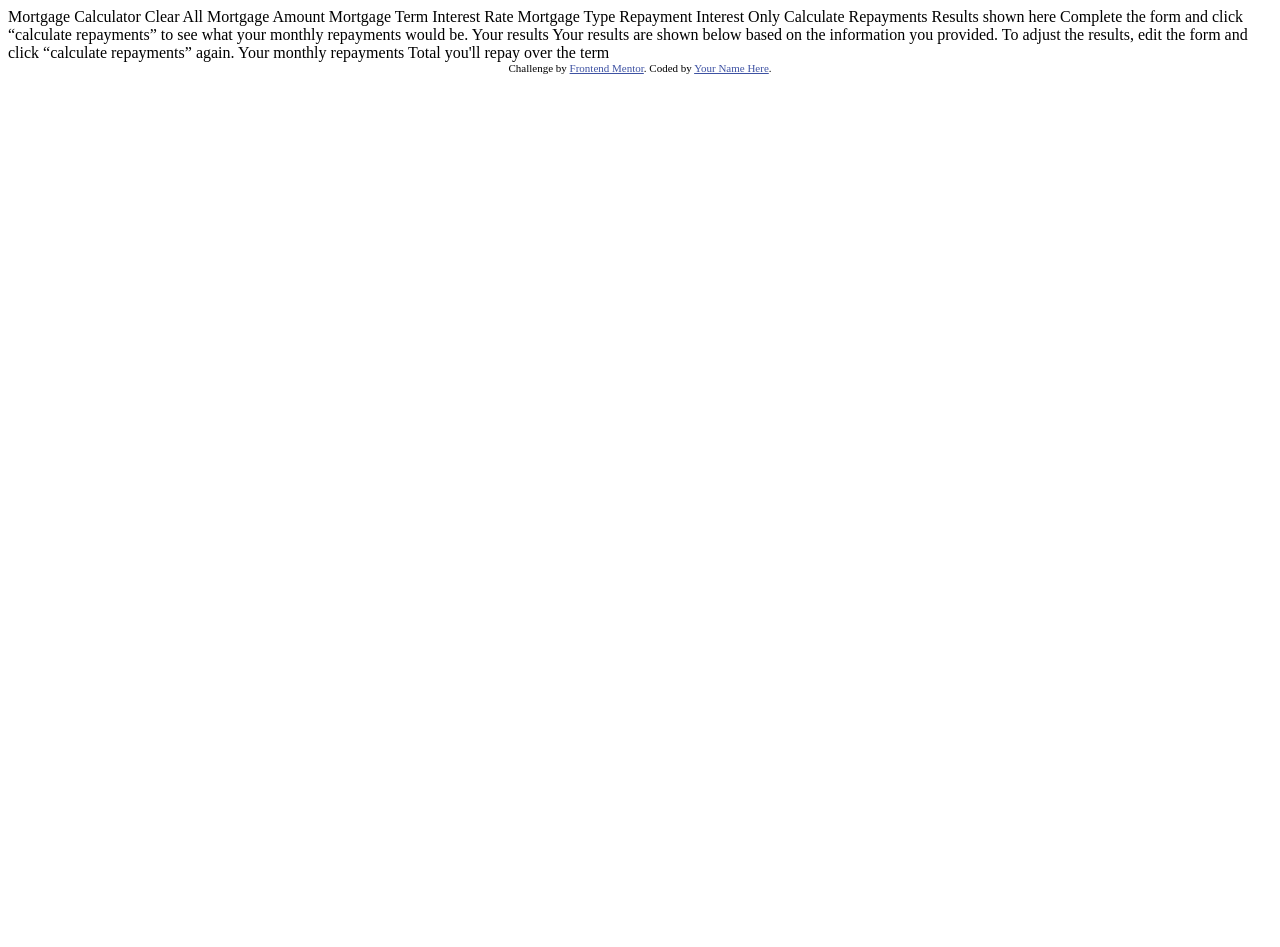
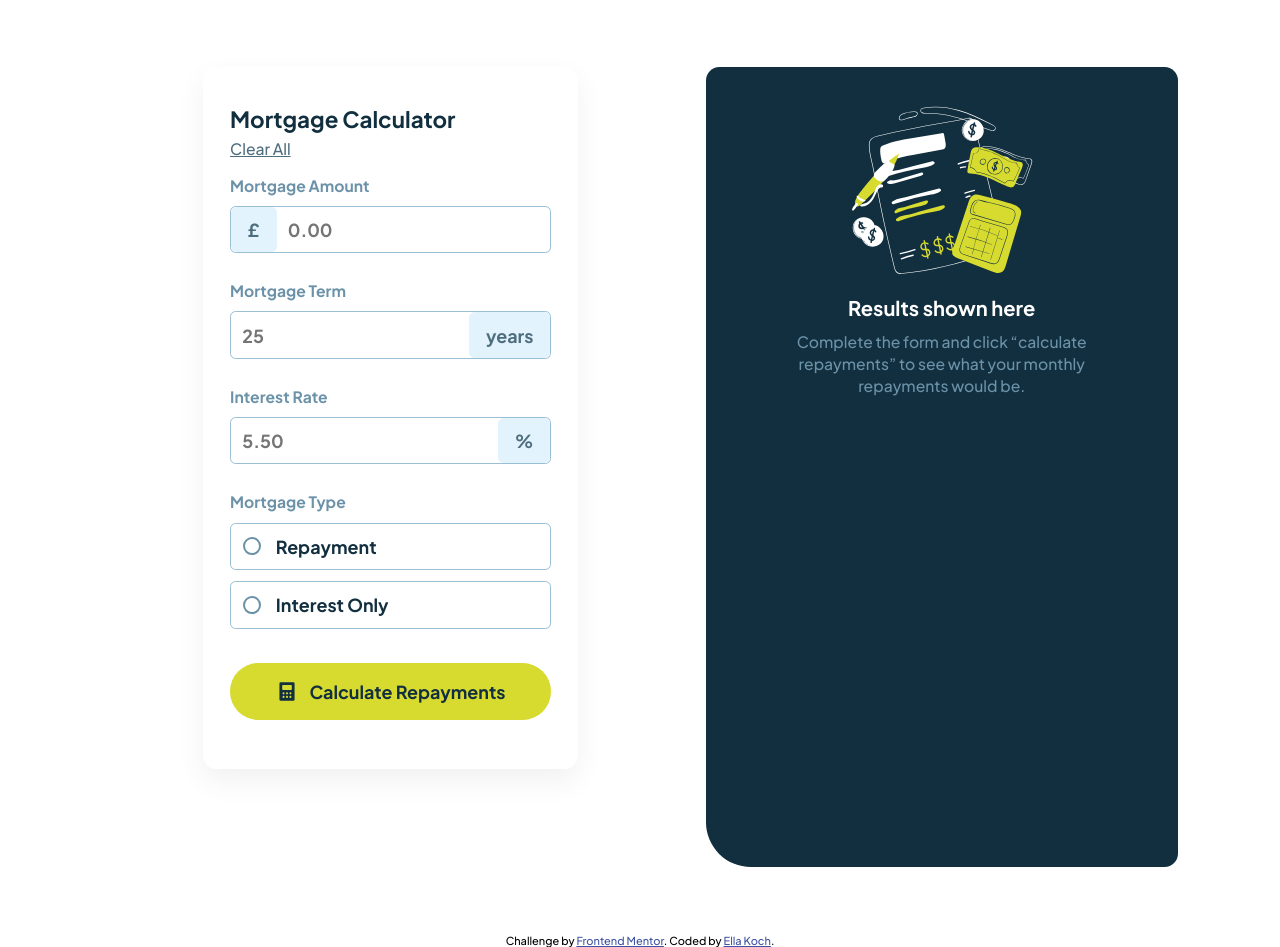
Before and after one commit to ellamkoch/fem-mortgage-calculator, a plain HTML site: page index.html in a window 1280 px wide. Before the commit the page ends 800 px from the top, so only its background shows below. Drawn offline with Linux system fonts and the light colour scheme.

Commit message:
updated files by following along w/ videos from class and reviewing repo. additional style updates and readme after that

```diff
--- a/index.html
+++ b/index.html
@@ -7,55 +7,152 @@
   <link rel="icon" type="image/png" sizes="32x32" href="./assets/images/favicon-32x32.png">
 
   <title>Frontend Mentor | Mortgage repayment calculator</title>
-
-  <!-- Feel free to remove these styles or customise in your own stylesheet 👍 -->
+<!-- Inline CSS to adjust font size, center it and the color for links on the pg. attribution targets what's inside the <a> element or what is in the {} brackets-->
   <style>
-    .attribution { font-size: 11px; text-align: center; }
+    .attribution { font-size: 11px; text-align: center;}
     .attribution a { color: hsl(228, 45%, 44%); }
   </style>
+
+<!-- Mobile and Desktop Stylesheets-->
+  <link rel="stylesheet" href="./styles/mobile.styles.css">
+  <link rel="stylesheet" href="./styles/desktop.styles.css">
 </head>
 <body>
+  <main id="main" class="main">
+    <section class="main__leftColumn flex-col-center"><!-- 2nd part of this is short hand to say that this area uses flex, and is in a column and will be centered-->
+      <header class="site-header">
+        <h1 class="site-header__title">Mortgage Calculator</h1>
+          <a href="#" class="site-header__clear" id="clearAll">Clear All</a>
+          <span id="clearHint" class="sr-only"></span><!--sr is for screen readers only, a lil bit of aria--><!--span is an inline container so you can target that lil piece, like i did in the hotel form with the # of registered ppl checked in-->
+      </header>
+<!-- Form starts here-->
+      <form class="calculator flex-col-center" id="mortgageForm">
+        <div class="calculator__container flex-col-center">
+        <!-- Mortgage Amount-->
+        <label for="amount" class="calculator__container__label">Mortgage Amount</label>
 
-  Mortgage Calculator
-  Clear All
+        <div class="input">
+          <span class="input__prefix" aria-hidden="true">&pound;</span> <!-- puts in the pound sign-->
+        <input
+              id="amount"
+              name="amount"
+              class="input__control"
+              type="number"
+              inputmode="decimal"
+              min="0"
+              step="0.01"
+              placeholder="0.00"
+              />
+        </div>
+        <p class="input__error"></p><!-- for targeting input errors later-->
+        </div>
 
-  Mortgage Amount
+         <div class="calculator__container flex-col-center">
+          <label for="years" class="calculator__container__label">Mortgage Term</label>
 
-  Mortgage Term
+          <div class="input">
+            <input
+              id="years"
+              name="years"
+              class="input__control"
+              type="number"
+              inputmode="numeric"
+              min="1"
+              max="50"
+              step="1"
+              placeholder="25"
+              aria-describedby="yearsHelp"
+            /><!-- yearsHelp connects this to the mortgage term above for screen reader accessibility-->
+            <span class="input__suffix" aria-hidden="true">years</span>
+          </div>
 
-  Interest Rate
+          <p class="input__error"></p>
+        </div>
 
-  Mortgage Type
-  Repayment
-  Interest Only
+        <div class="calculator__container flex-col-center">
+          <label for="rate" class="calculator__container__label">Interest Rate</label>
 
-  Calculate Repayments
+          <div class="input">
+            <input
+              id="rate"
+              name="rate"
+              class="input__control"
+              type="number"
+              inputmode="decimal"
+              min="0"
+              max="100"
+              step="0.01"
+              placeholder="5.50"
+              aria-describedby="rateHelp"
+            />
+            <span class="input__suffix" aria-hidden="true">%</span>
+          </div>
 
-  <!-- Empty results start -->
+          <p class="input__error"></p>
+        </div>
 
-  Results shown here
+        <div class="calculator__container flex-col-center">
+          <label for="rate" class="calculator__container__label">Mortgage Type</label>
 
-  Complete the form and click “calculate repayments” to see what
-  your monthly repayments would be.
+          <div class="choice flex-col-center">
+            <label class="choice__item">
+              <input type="radio" name="type" value="repayment" />
+              <span>Repayment</span>
+            </label>
+            <label class="choice__item">
+              <input type="radio" name="type" value="interest-only" />
+              <span>Interest Only</span>
+            </label>
+          </div>
 
-  <!-- Empty results end -->
+          <p class="input__error"></p>
+        </div>
 
-  <!-- Completed results start -->
+        <!-- Submit -->
+        <div class="actions">
+          <button class="btn btn--primary" type="submit">
+            <span aria-hidden="true" class="btn__icon">
+              <img src="./assets/images/icon-calculator.svg" alt="A Calculator Icon">
+            </span>
+            <span class="btn__text">Calculate Repayments</span>
+          </button>
+        </div>
+      </form>
+    </section>
+<!-- Right Column in desktop, or results section of mobile-->
+    <section class="main__rightColumn">
+      <div class="main__rightColumn_default flex-col-center">
+        <div class="main__rightColumn_default__img">
+          <img src="./assets/images/illustration-empty.svg" alt="Illustration of an empty calculator">
+        </div>
 
-  Your results
+        <p class="main__rightColumn__default__title">Results shown here</p>
 
-  Your results are shown below based on the information you provided.
-  To adjust the results, edit the form and click “calculate repayments” again.
+        <p class="main__rightColumn__default__text">Complete the form and click “calculate repayments” to see what your monthly repayments would be.</p>
+        </div>
+        <div class="main__rightColumn__results" style="display: none;">
+          <p class="main__rightColumn__results__title">Your results</p> <!-- inline css to hide it initially-->
+        <p class="main__rightColumn__results__text"> Your results are shown below based on the information you provided. To adjust the results, edit the form and click "calculate repayments" again.</p>
+        <div class="resultsContainer">
+          <div class="resultsContainer__monthlyPayments" id="withBorder">
+            <p class="resultsContainer__text">Your monthly repayments</p>
+            <p id="monthlyResult"></p>
+          </div>
 
-  Your monthly repayments
-
-  Total you'll repay over the term
-
-  <!-- Completed results end -->
+          <div class="resultsContainer__monthlyPayments">
+            <p class="resultsContainer__text">Total you'll repay over the term</p>
+            <p id="totalResult"></p>
+          </div>
+        </div>
+      </div>
+    </section>
+  </main>
 
   <div class="attribution">
     Challenge by <a href="https://www.frontendmentor.io?ref=challenge">Frontend Mentor</a>.
-    Coded by <a href="#">Your Name Here</a>.
+    Coded by <a href="#">Ella Koch</a>.
   </div>
+<!-- JS file-->
+  <script type="module" src="./js/main.js"></script>
 </body>
 </html>
--- /dev/null
+++ b/js/calculatemortgage.js
@@ -0,0 +1,43 @@
+/**
+ * computeMortgage
+ * ----------------------------------------------------------
+ * Pure function: returns an object with monthly and total.
+ * @param {number} principal Loan amount (P)
+ * @param {number} years Loan term in years
+ * @param {number} annualRate Annual percentage rate (APR), e.g., 5.5 for 5.5%
+ * @param {"repayment"|"interest-only"} type Mortgage type
+ */
+function computeMortgage(principal, years, annualRate, type = "repayment") {
+  // Defensive checks to avoid NaN propagation
+  const P = Number(principal);
+  const n = Number(years) * 12;
+  const r = Number(annualRate) / 100 / 12;
+
+  if (!(P > 0) || !(n > 0) || !(r >= 0)) {
+    throw new Error("Invalid inputs for mortgage calculation.");
+  }
+
+  if (type === "interest-only") {
+    // Monthly is interest only; principal remains outstanding.
+    const monthly = P * r;
+    const total = monthly * n + P; // informative figure over the term
+    return { monthly, total, type };
+  }
+
+  // Amortizing repayment mortgage
+  if (r === 0) {
+    // Edge case: 0% APR — simple division
+    const monthly = P / n;
+    const total = monthly * n;
+    return { monthly, total, type };
+  }
+
+  const pow = Math.pow(1 + r, n);
+  const monthly = (P * r * pow) / (pow - 1);
+  const total = monthly * n;
+
+  // Return the monthly payment, the total amount +/-, the type
+  return { monthly, total, type };
+}
+
+export default computeMortgage;
--- /dev/null
+++ b/js/main.js
@@ -0,0 +1,67 @@
+// js imports
+import computeMortgage from './calculatemortgage.js';
+
+// Html selectors
+const mainForm =document.getElementById("mortgageForm");
+const amountInput = document.getElementById("amount");
+const termInput = document.getElementById("years");
+const interestInput = document.getElementById("rate");
+
+//console.log(js);
+
+// Result Selectors
+const defaultResults = document.querySelector('.main__rightColumn__default');
+const actualResults = document.querySelector('.main__rightColumn__results');
+const monthlyText = document.getElementById("monthlyResult");
+const totalResult = document.getElementById("totalResult");
+
+// event listeners
+mainForm.addEventListener('submit', (e) => {
+    // prevents default action, aka refresh of screen
+    e.preventDefault();
+    // testing submit
+    //console.log("test submit"); // checks submit
+
+    // getting the values
+    const amount = amountInput.value;
+    const years= termInput.value;
+    const interest = interestInput.value;
+
+    // Calls the validation function
+    let isAmountValid = isInputValid(amount, 'amount');
+
+    if(!isAmountValid.valid) {
+        amountInput.parentElement.classList.add('invalid'); // adding a class list
+
+        // shows the eror message
+        amountInput.parentElement.nextElementSibling.innerText = isAmountValid.message;
+        // makes sure the program stops in here. use 'return' keyword to make a function stop.
+        return;
+    }
+
+    const result = computeMortgage(amount, years, interest);
+
+    console.log(result);
+
+    // makes default result disappear
+    defaultResults.style.display = 'none';
+
+// Rounds the # to 2 decimal points
+    const monthlyPaymentsR = Math.round(result.monthly * 100) / 100;
+
+    // want to apply results to the actual text inputs
+    monthlyText.innerText = monthlyPaymentsR;
+    totalResult.innerText = result.total.toFixed(2); // also rounds to 2 decimal points
+
+    // displays the results container
+    actualResults.style.display = 'block';
+
+});
+
+// validation function
+function isInputValid(input, type) {
+    return   {
+        valid: false,
+        message: "The field is required",
+    };
+}
--- /dev/null
+++ b/styles/desktop.styles.css
@@ -0,0 +1,28 @@
+/* Media Queries To change the background color */
+@media (min-width: 900px) {
+  .main {
+    max-width: 1120px;
+    margin: 6rem auto;
+    padding: 0 2rem;
+    display: grid;
+    grid-template-columns: 1.1fr 0.9fr; /* form a bit wider */
+    gap: 2.4rem;
+    align-items: stretch;
+  }
+  .main__leftColumn {
+    background: #fff;
+    padding: 2.4rem;
+    border-radius: 1.2rem;
+    box-shadow: 0 12px 30px rgba(0,0,0,.06);
+  }
+  .main__rightColumn {
+    background: hsl(202, 55%, 16%); /* slate-900 */
+    color: #fff;
+    border-radius: 1.2rem;
+    padding: 3rem 2.4rem;
+    /* big rounded corner like comps */
+    border-bottom-left-radius: 4rem;
+  }
+  .main__rightColumn__default,
+  .main__rightColumn__results { height: 100%; }
+}
--- /dev/null
+++ b/styles/mobile.styles.css
@@ -0,0 +1,335 @@
+/* Variables from the _variables.css file*/
+@import './utils/variables.css';
+@import './utils/utilities.css';
+
+
+/*resets styles*/
+*,
+*::before,
+*::after {
+    margin:0;
+    padding:0;
+    box-sizing: border-box;
+}
+
+/* 1 REM = 10pxx at this percentage. 1 rem = 16px at 100%*/
+html {
+    font-size: 70%;
+}
+
+html, body {
+    height: 100%;
+}
+
+body {
+    font-family: 'Plus Jakarta Medium', sans-serif;
+    width: 100%;
+    height: 100%;
+    min-height: 100vh;
+}
+
+.main {
+    background-color: hsl(0, 0%, 100%);
+    width: 100%;
+    height: 100%;
+    display: flex;
+    flex-direction: column;
+    align-items: center;
+    justify-content: center;
+
+}
+
+/* Left column styles*/
+.main__leftColumn {
+    width: 90%;
+    min-height: 50%;
+    height: fit-content;
+    max-width: 375px;
+    /*padding: 16px;*/
+    margin: 0 auto;
+}
+
+/* header styles*/
+
+.site-header {
+    width: 100%;
+    margin-bottom: 1.6rem;
+}
+
+.site-header__title {
+    font-size: 2rem;
+    font-family: 'Plus Jakarta Bold';
+    margin: 1rem 0 0.5rem;
+    color: var(--color-slate-900);
+
+}
+
+.site-header__clear {
+    font-size: 1.4rem;
+    text-decoration: underline;
+    color: var(--color-slate-700);
+
+}
+
+/* form styles*/
+.calculator {
+    width: 100%;
+    display: flex;
+    flex-direction: column;
+    padding-bottom: 2rem; /* added space here for mobile view*/
+
+}
+
+.calculator__container {
+    align-items: flex-start;
+    gap: 1rem;
+    width: 100%;
+
+}
+
+.calculator__container__label {
+    font-size: 1.4rem;
+    color: var(--color-slate-500);
+    font-family: 'Plus Jakarta Bold';
+}
+
+.input {
+    position: relative; /*makes sure whatever is nested in side of this depends on the container its enclosed in*/
+    border: solid 1px var(--color-slate-300);
+    width: 100%;
+    display: flex;
+    align-items: center;
+    /* padding: 1rem; */
+    border-radius: 0.5rem;
+    color: var(--color-slate-700);
+    font-family: 'Plus Jakarta Bold';
+    font-size: 1.4rem;
+}
+
+.input__prefix,
+.input__suffix {
+    background-color: var(--color-slate-100);
+    padding: 1rem 1.5rem;
+    border-radius: 0.5rem;
+    border-top-left-radius: 0.5rem;
+    border-bottom-left-radius: 0.5rem;
+    font-family:'Plus Jakarta Bold';
+    font-size: 1.6rem;
+    color: var(--color-slate-700);
+
+}
+
+.input__control {
+    border: none;
+    width: 100%;
+    outline: none; /* removes outline of the border when selected*/
+    margin-left: 1rem;
+    font-family: 'Plus Jakarta Bold';
+    color: var(--color-slate-900);
+    line-height: 1.3;
+    font-size: 1.6rem;/* fixes the font size issue in the inputs*/
+}
+
+/* choice styles*/
+.choice {
+    align-items: flex-start;
+    width: 100%;
+    gap: 1rem;
+    color: var(--color-slate-700);
+
+}
+
+.choice__item {
+    position: relative;
+    display: block; /* did block into flex to fix alignment issue with radio buttons*/
+    width: 100%;
+}
+
+.choice__item span {
+    display: block;
+    width: 100%;
+    padding: 1rem 1rem 1rem 4rem; /* last button is the left side, which makes room for the radio */
+    border: 1px solid var(--color-slate-300);
+    border-radius: 0.5rem;
+    font-family: 'Plus Jakarta Bold';
+    font-size: 1.6rem;
+    color: var(--color-slate-900);
+}
+
+.choice__item input[type="radio"] {
+  appearance: none; /* hides users colors and uses intended styles. had problems with mine not taking the lime green color like it should */
+  position: absolute;
+  left: 1.2rem;  /* lines up inside the span */
+  top: 50%;
+  transform: translateY(-50%);
+  width: 1.6rem; /* changes width and height (next line) of the radio*/
+  height: 1.6rem;
+  border: 2px solid var(--color-slate-500);
+  border-radius: 50%;
+  background: #fff;
+}
+
+.choice__item input[type="radio"]:checked {
+    border-color: var(--color-primary);
+    background: radial-gradient(circle at center, var(--color-primary) 50%, transparent 51%); /* creates the filled in circle when selected */
+
+}
+
+.choice__item input[type="radio"]:checked + span { /* need this for highlighting when selected*/
+  background-color: hsl(61 70% 52% / 0.18);
+  border-color: var(--color-primary);
+}
+
+/* span {
+    font-size: 1.4rem;
+    font-family: 'Plus Jakarta Bold';
+    color: var(--color-slate-500);
+
+} removed to try and get colors closer to the original*/
+
+.actions {
+    width: 100%;
+    margin-top: 0.6rem;
+}
+
+.btn {
+    display: inline-flex;
+    align-items: center;
+    justify-content: center;
+    width: 100%;
+    border: none;
+    background-color: var(--color-primary);
+    padding: 1.5rem 2rem;
+    border-radius: 100px;
+    font-size: 1.6rem;
+    font-family: 'Plus Jakarta Bold';
+    color: var(--color-slate-900);
+    gap: 1rem;
+
+}
+
+.btn__text {
+    /* margin-left: 3rem; */
+    font-size: 1.6rem;
+    font-family: 'Plus Jakarta Bold';
+    color: var(--color-slate-900);
+    margin: 0;
+
+
+}
+
+.btn__icon {
+    position: static;
+    transform: none;
+}
+
+.btn__icon img {
+    display: block;
+    width: 1.25em;
+    height: 1.25em;
+}
+
+/* Right column styles*/
+.main__rightColumn {
+    background-color: var(--color-slate-900); /*linking to variables in variables.css*/
+    width: 100%; /* so it matches the other column*/
+    min-height: 40%;
+    padding: 3rem 0 6rem;
+
+}
+
+.main__rightColumn__default,
+.main__rightColumn__results {
+    color: var(--color-white);
+    width: 90%;
+    max-width: 375px;
+    margin: 0 auto 2rem;
+
+
+}
+
+.main__rightcolumn__default {
+    text-align: center;
+}
+
+.main__rightcolumn__results {
+    text-align: left;
+}
+
+.main__rightColumn__default__title,
+.main_rightColumn__results__title {
+    font-size: 1.8rem;
+    margin-bottom: 1rem;
+    font-family: 'Plus Jakarta Bold';
+    color: var(--color-white)
+
+}
+
+.main__rightColumn__default__text,
+.main__rightColumn__results__text,
+.resultsContainer__text {
+    font-size: 1.4rem;
+    color: var(--color-slate-500);
+    width: 80%;
+    line-height: 22px;
+    text-align: center;
+}
+
+/* Results Styles*/
+.main__rightColumn__results {
+    text-align: left;
+}
+
+.main__rightColumn__results__text {
+    width: 100%;
+}
+
+.resultsContainer {
+    background-color: hsl(202, 56%, 6%);
+    padding: 1.5rem 1rem;
+    margin-top: 2rem;
+    border-radius: 1rem;
+
+}
+
+#monthlyResult {
+    font-family: 'Plus Jakarta Bold';
+    margin: 1rem 0;
+    font-size: 3.2rem;
+    color: var(--color-primary);
+
+}
+
+#totalResult {
+    font-family: 'Plus Jakarta Medium';
+    margin: 1rem 0;
+    font-size: 2.4rem;
+    color: var(--color-white);
+}
+
+#withBorder {
+    border-bottom: solid 1px #cccccc22;
+    margin-bottom: 1.5rem;
+
+}
+
+/* error selectors */
+
+.input.invalid {
+    border-color: var(--color-secondary);
+    border-width: 2px;
+
+}
+
+.input.invalid .input__prefix {
+    background-color: var(--color-secondary);
+    border-radius: 0;
+    color: var(--color-white);
+
+}
+
+.input__error {
+    color: var(--color-secondary);
+    margin-bottom: 1.5rem;
+
+}
--- /dev/null
+++ b/styles/utils/utilities.css
@@ -0,0 +1,7 @@
+/* Utility classes */
+.flex-col-center { /* flexhelper that turns this element into a container */
+  display: flex;
+  flex-direction: column;
+  align-items: center;
+  justify-content: center;
+}
--- /dev/null
+++ b/styles/utils/variables.css
@@ -0,0 +1,32 @@
+/* Mortgage Calculator Variables*/
+/* Load Custom font*/
+/* local font */
+@font-face {
+    font-family: 'Plus Jakarta Medium';
+    src:url('../../assets/fonts/static/PlusJakartaSans-Medium.ttf');
+
+}
+
+@font-face {
+    font-family: 'Plus Jakarta Bold';
+    src:url('../../assets/fonts/static/PlusJakartaSans-Bold.ttf');
+
+}
+
+:root {
+    /*Typogoraphy */
+    --font-jakarta-medium: 'Plus Jakarta Regular', sans-serif;
+    --font-jakarta-bold: 'Plus Jakarta Bold', sans-serif;
+
+/* color palette (neutral + brand accent*/
+--color-primary: hsl(61,70%,52%);
+--color-secondary: hsl(4,69%, 50%);
+
+--color-white: hsl(0, 0%, 100%);
+--color-slate-100: hsl(202, 86%, 94%);
+--color-slate-300: hsl(202, 41%, 72%);
+--color-slate-500: hsl(202, 26%, 54%);
+--color-slate-700: hsl(200, 24%, 40%);
+--color-slate-900: hsl(202, 55%, 16%);
+
+}
```
Also changed, not shown: 3 other files.
